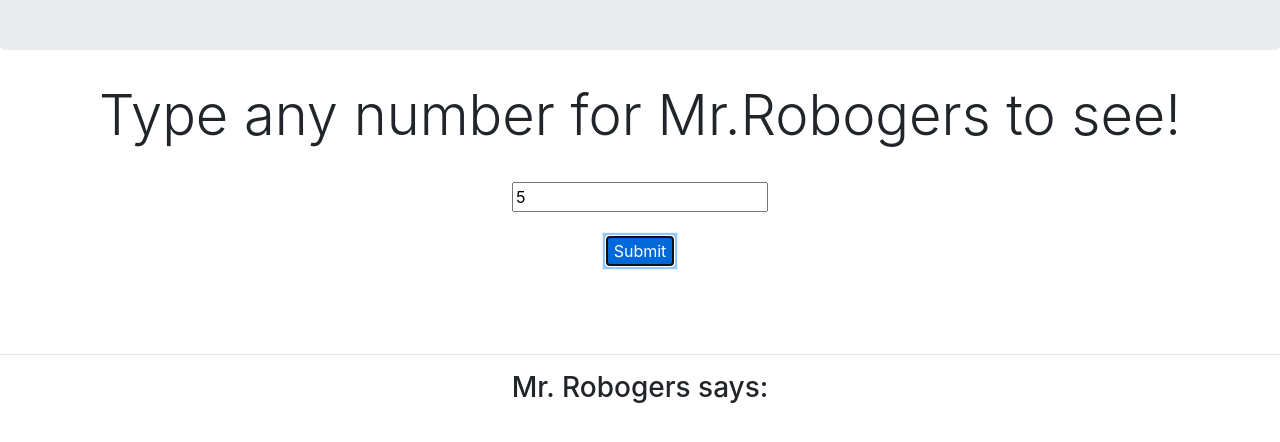
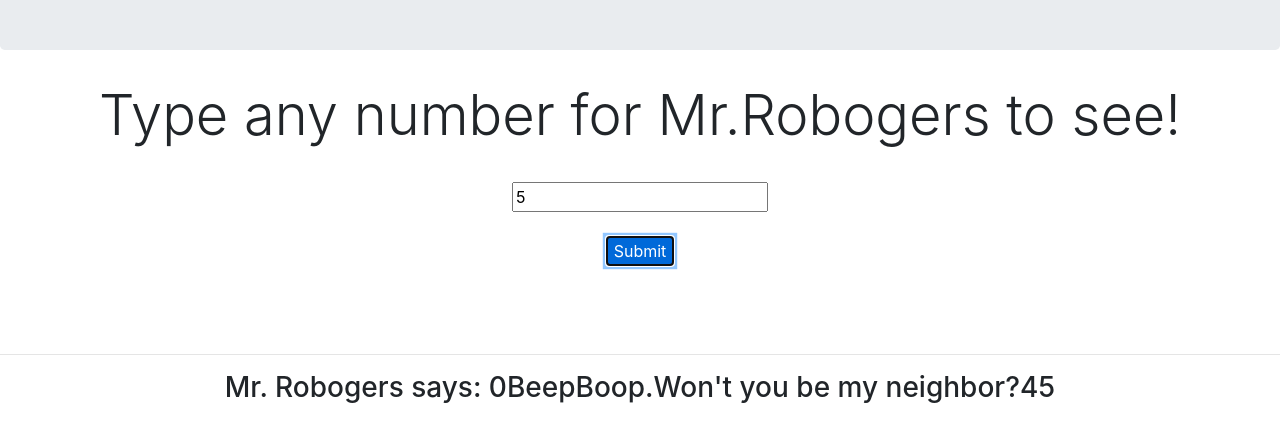
Before and after one commit to GarrettBrown-dev/Mr.Roboger, a plain HTML site: page index.html in a window 1280 px wide. Both pictures are taken after typing "5" into the empty fields and a click on the button "Submit". Shown: the part 124-566 px from the top of the page. Drawn offline with Linux system fonts and the light colour scheme.

Commit message:
Refactor to use generator logic.

```diff
--- a/index.html
+++ b/index.html
@@ -29,7 +29,7 @@
     <br>
     <br>
     <hr>
-    <p class="h3"> Mr. Robogers says: <span id="#outputArray"></span></p>
+    <p class="h3"> Mr. Robogers says: <span id="outputArray"></span></p>
   </div>
 
 </body>
--- a/js/scripts.js
+++ b/js/scripts.js
@@ -1,20 +1,38 @@
-const numbers = [1, 2, 3];
+const numbers = [1, 2, 3,]
+
+function arrayGenerator(number) {
+  const generatedArray = [];
+  for (let i = 0; i <= number; i++) {
+    generatedArray.push(i);
+  }
+  return generatedArray;
+}
 
 $(document).ready(function () {
   $("form#formsubmit").submit(function (event) {
     event.preventDefault();
     const userNumber = $("#userNumber").val();
-    const outputArray = [];
-    //const arrayOfInput = [userNumber];
-    for (let i = 0; i <= userNumber; i++) {
-      const stringifiedNum = i.toString();
+    const numberArray = arrayGenerator(userNumber);
+    const outputArray = numberArray.map(function (index) {
+      const stringifiedNum = index.toString();
       if (stringifiedNum.includes("3")) {
-        outputArray.push("Won't you be my neighbor?")
+        return "Won't you be my neighbor?";
       } else if (stringifiedNum.includes("2")) {
-        outputArray.push("Boop.");
-      } else (stringifiedNum.includes("1")); {
-        outputArray.push("Beep");
+        return "Boop.";
+      } else if (stringifiedNum.includes("1")) {
+        return "Beep";
+      } else {
+        return stringifiedNum;
       }
-    } console.log(outputArray)
+    });
+    $("#outputArray").append(outputArray);
+    console.log(outputArray)
   });
 });
+
+// Numbers that contain a 1: all digits are replaced (all digits) with "Beep!"
+// Numbers that contain a 2: all digits are replaced (all digits) with "Boop!"
+// Numbers that contain a 3: all digits are replaced (all digits) with "Won't you be my neighbor?"
+// The number 13 should be replaced with "Won't you be my neighbor?"
+// The number 21 should be replaced with "Boop".
+// The number 32 should be replaced with "Won't you be my neighbor?"
```
